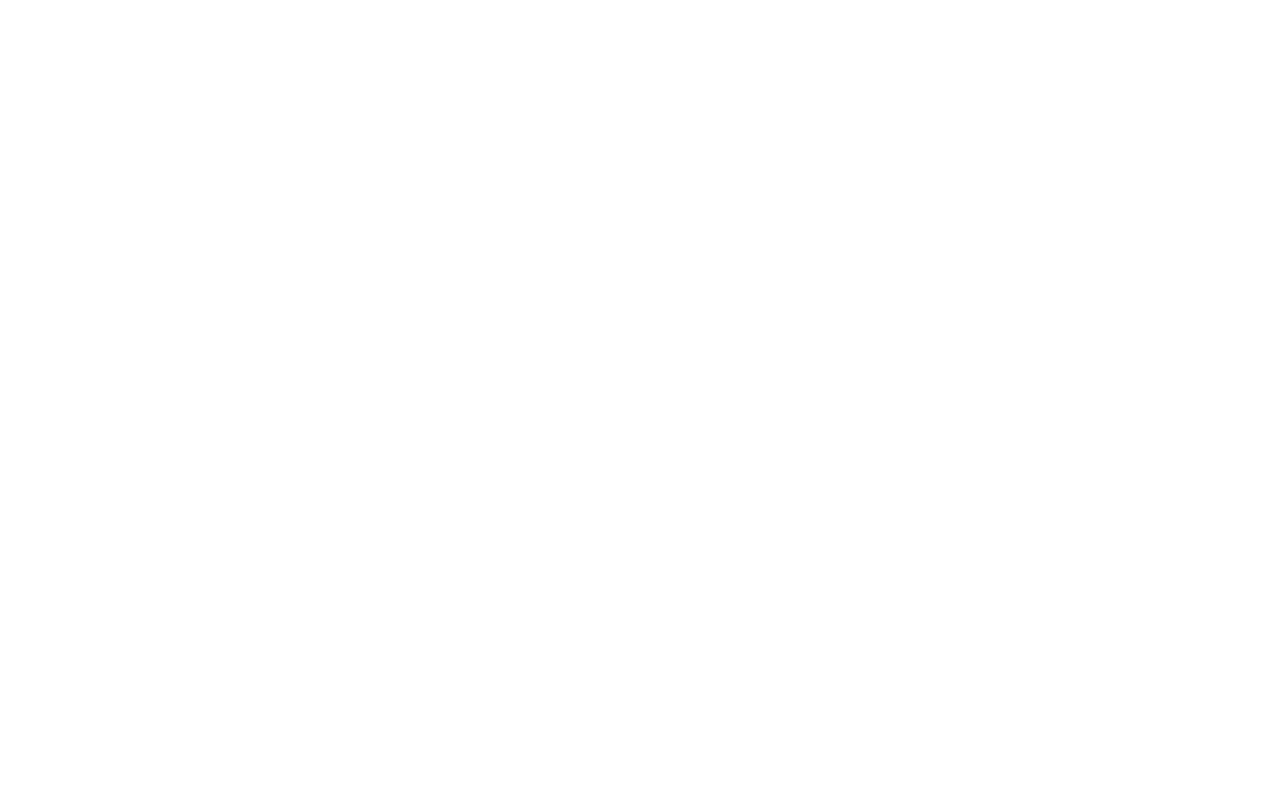
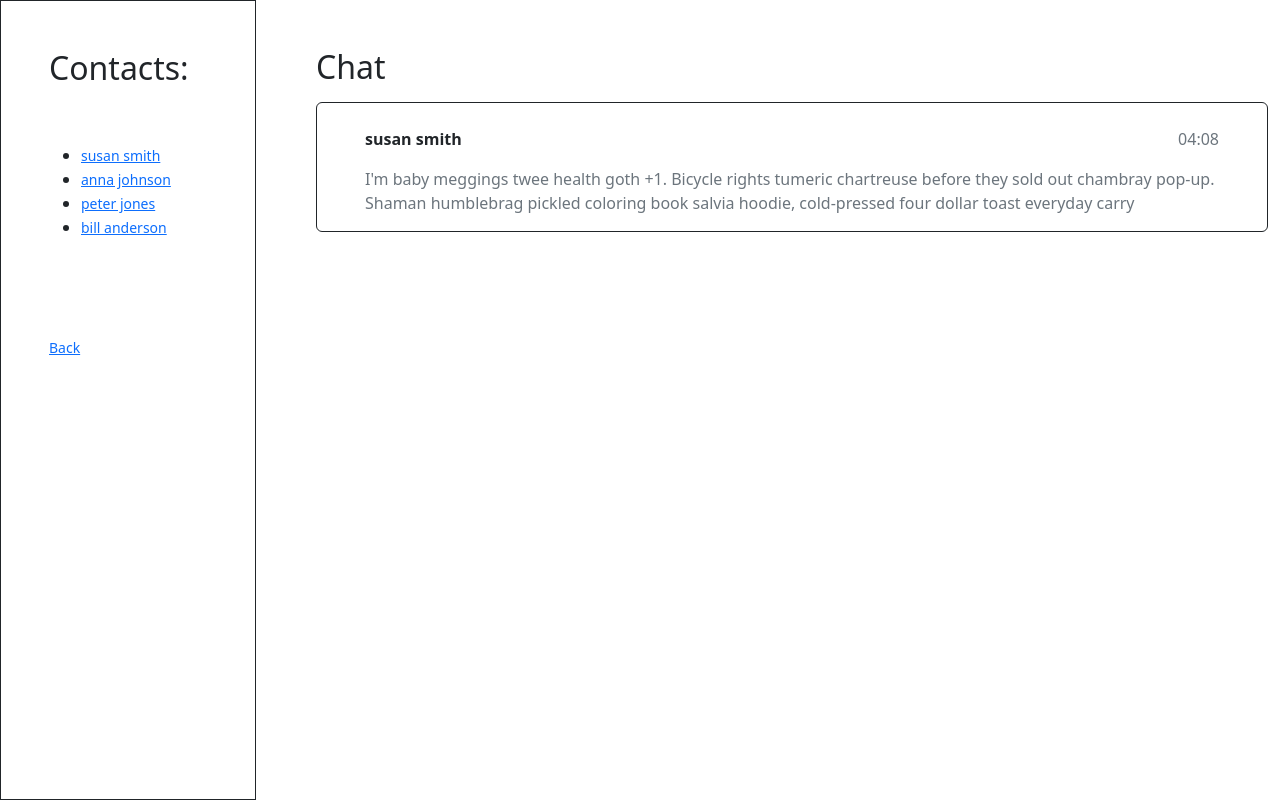
Before and after one commit to German-Cobian/SPG-Front-End, a React (Create React App) app: page /chat/1 in a window 1280 px wide. Before the commit this address had no page. Built offline with nearby package versions, Linux system fonts and the light colour scheme.

Commit message:
Implement functionality for NavLinks in Sidebar to navigate to corresponding Chat + display information

```diff
--- a/src/App.js
+++ b/src/App.js
@@ -12,7 +12,7 @@ function App() {
       </Routes>
       <Routes>
         <Route element={<WithSidebar />}>
-          <Route path="/chat" element={<Chat />} />
+          <Route path="/chat/:id" element={<Chat />} />
         </Route>
       </Routes>
     </Router>
--- a/src/components/Chat.js
+++ b/src/components/Chat.js
@@ -1,9 +1,13 @@
 /* eslint-disable eqeqeq */
 import React from 'react';
+import { useParams } from 'react-router-dom';
 import contacts from './data';
 import '../style/outlet.css';
 
 const Chat = () => {
+  const { id } = useParams();
+
+  const selectedContact = contacts.find((contact) => contact.id === parseInt(id, 10));
 
   return (
     <div className="container">
@@ -12,15 +16,15 @@ const Chat = () => {
           <h2 className="mt-5">Chat</h2>
         </div>
 
-          {contacts.map((contact) => (
+
             <div className="border border-dark rounded my-2">
               <div class="d-flex flex-row justify-content-between mt-4">
-                  <p className="ms-5"><strong>{contact.name}</strong></p>
-                  <p className="text-secondary me-5">{contact.time}</p>
+                  <p className="ms-5"><strong>{selectedContact.name}</strong></p>
+                  <p className="text-secondary me-5">{selectedContact.time}</p>
               </div>
-              <p className="text-secondary mx-5">{contact.text}</p>
+              <p className="text-secondary mx-5">{selectedContact.text}</p>
             </div>
-          ))}
+
       </div>
     </div>
   );
--- a/src/components/Login.js
+++ b/src/components/Login.js
@@ -7,11 +7,11 @@ import '../style/outlet.css';
 const Login = () => {
 
   return (
-    <main className="background d-flex flex-column">
-        <div className="d-flex flex-row mx-5">
+    <main className="background d-flex flex-column align-items-center">
+        <div className="d-flex flex-row">
           <h3 className="my-5">LOGIN TO YOUR ACCOUNT</h3>
         </div>
-        <form class="border boder-dark rounded mx-5 w-50">
+        <form class="border boder-dark rounded mb-5 mx-5 w-50">
           <img className="logo ps-5 pt-3" src={Logo} alt="Journeyman logo"  />
           <div class="form-group d-flex flex-column align-items-start my-3 mx-5">
             <p><strong>Email address</strong></p>
@@ -27,7 +27,7 @@ const Login = () => {
             <label class="form-check-label" for="exampleCheck1">Check me out</label>
           </div>
           <div class="d-flex flex-row justify-content-end">
-          <NavLink to="/chat" activeClassName="active-link" className="btn btn-outline-primary mt-2 mb-5 me-5 py-0" ><span><small>Login</small></span></NavLink>
+          <NavLink to="/chat/1" activeClassName="active-link" className="btn btn-outline-primary mt-2 mb-5 me-5 py-0" ><span><small>Login</small></span></NavLink>
           </div>
         </form>
     </main>
--- a/src/components/Sidebar.js
+++ b/src/components/Sidebar.js
@@ -14,6 +14,7 @@ const Sidebar = () => {
             <li key={contact.id} className="rounded-4">
               <NavLink
                 to={`/chat/${contact.id}`}
+                id={contact.id}
                 activeClassName="active-link"
                 className="mt-5">
                 <span><small>{contact.name}</small></span>
```
